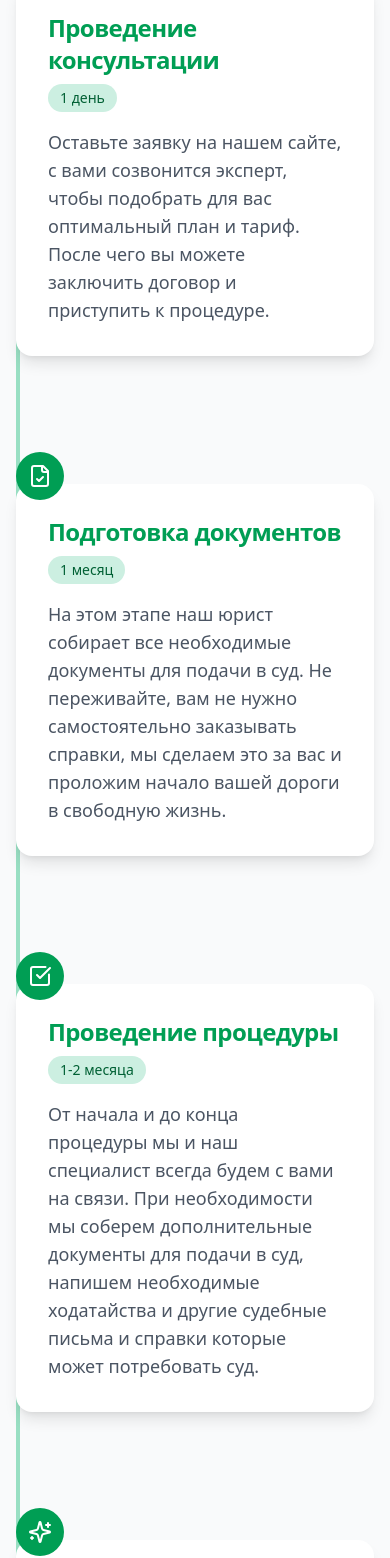
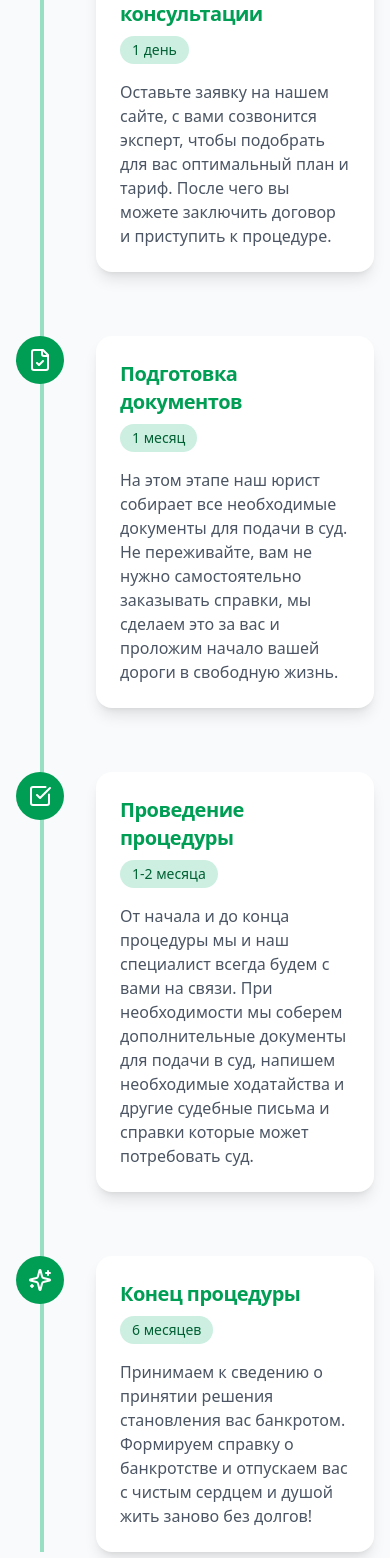
Before and after one commit to plaibo1/bcy-landing-v0, a Next.js app: page / in a window 390 px wide. Shown: the part 4211-5769 px from the top of the page. Built offline with nearby package versions, Linux system fonts and the light colour scheme.

Commit message:
feat: update mobile WorkStages

```diff
--- a/components/sections/work-stages.tsx
+++ b/components/sections/work-stages.tsx
@@ -1,11 +1,13 @@
-import { Calendar, FileCheck, CheckSquare, Sparkles } from "lucide-react"
+import { Calendar, FileCheck, CheckSquare, Sparkles } from "lucide-react";
 
 export function WorkStages() {
   return (
     <section id="stages" className="py-24 bg-gray-50">
       <div className="container mx-auto px-4">
         <div className="text-center mb-16">
-          <h2 className="text-4xl md:text-5xl font-extrabold text-gray-900 mb-6">Этапы работы</h2>
+          <h2 className="text-4xl md:text-5xl font-extrabold text-gray-900 mb-6">
+            Этапы работы
+          </h2>
           <p className="text-xl text-gray-600 max-w-3xl mx-auto">
             Простой и понятный процесс от консультации до списания долгов
           </p>
@@ -14,106 +16,122 @@ export function WorkStages() {
         <div className="max-w-5xl mx-auto">
           {/* Timeline container */}
           <div className="relative">
-            {/* Vertical line */}
-            <div className="absolute left-0 md:left-1/2 transform md:-translate-x-1/2 h-full w-1 bg-primary-200"></div>
+            {/* Vertical line - скрыта на мобильных, показана на десктопе */}
+            <div className="hidden md:block absolute left-1/2 transform -translate-x-1/2 h-full w-1 bg-primary-200"></div>
+
+            {/* Мобильная вертикальная линия */}
+            <div className="md:hidden absolute left-6 top-0 h-full w-1 bg-primary-200"></div>
 
             {/* Stage 1 */}
-            <div className="relative flex flex-col md:flex-row items-center md:justify-between mb-24">
+            <div className="relative flex flex-col md:flex-row items-start md:items-center md:justify-between mb-16 md:mb-24">
               {/* Timeline dot */}
               <div className="absolute left-0 md:left-1/2 transform md:-translate-x-1/2 w-12 h-12 bg-primary rounded-full flex items-center justify-center z-10">
                 <Calendar className="h-6 w-6 text-white" />
               </div>
 
-              {/* Left content (desktop) / Top content (mobile) */}
-              <div className="md:w-[calc(50%-3rem)] md:pr-12 md:text-right order-2 md:order-1 mt-8 md:mt-0">
-                <div className="bg-white p-8 rounded-2xl shadow-lg">
-                  <h3 className="text-2xl font-bold mb-2 text-primary">Проведение консультации</h3>
+              {/* Content - на мобильных всегда справа от точки */}
+              <div className="ml-20 md:ml-0 md:w-[calc(50%-3rem)] md:pr-12 md:text-right md:order-1">
+                <div className="bg-white p-6 md:p-8 rounded-2xl shadow-lg">
+                  <h3 className="text-xl md:text-2xl font-bold mb-2 text-primary">
+                    Проведение консультации
+                  </h3>
                   <div className="inline-flex items-center justify-center px-3 py-1 rounded-full bg-primary-100 text-primary-800 text-sm font-medium mb-4">
                     1 день
                   </div>
-                  <p className="text-gray-600 text-lg">
-                    Оставьте заявку на нашем сайте, с вами созвонится эксперт, чтобы подобрать для вас оптимальный план
-                    и тариф. После чего вы можете заключить договор и приступить к процедуре.
+                  <p className="text-gray-600 text-base md:text-lg">
+                    Оставьте заявку на нашем сайте, с вами созвонится эксперт,
+                    чтобы подобрать для вас оптимальный план и тариф. После чего
+                    вы можете заключить договор и приступить к процедуре.
                   </p>
                 </div>
               </div>
 
-              {/* Right content (desktop) - empty for first item */}
-              <div className="md:w-[calc(50%-3rem)] md:pl-12 order-1 md:order-2 invisible md:visible"></div>
+              {/* Пустое место для десктопа */}
+              <div className="hidden md:block md:w-[calc(50%-3rem)] md:pl-12 md:order-2"></div>
             </div>
 
             {/* Stage 2 */}
-            <div className="relative flex flex-col md:flex-row items-center md:justify-between mb-24">
+            <div className="relative flex flex-col md:flex-row items-start md:items-center md:justify-between mb-16 md:mb-24">
               {/* Timeline dot */}
               <div className="absolute left-0 md:left-1/2 transform md:-translate-x-1/2 w-12 h-12 bg-primary rounded-full flex items-center justify-center z-10">
                 <FileCheck className="h-6 w-6 text-white" />
               </div>
 
-              {/* Left content (desktop) - empty for second item */}
-              <div className="md:w-[calc(50%-3rem)] md:pr-12 order-2 md:order-1 invisible md:visible"></div>
+              {/* Пустое место для десктопа */}
+              <div className="hidden md:block md:w-[calc(50%-3rem)] md:pr-12 md:order-1"></div>
 
-              {/* Right content (desktop) / Top content (mobile) */}
-              <div className="md:w-[calc(50%-3rem)] md:pl-12 order-1 md:order-2 mt-8 md:mt-0">
-                <div className="bg-white p-8 rounded-2xl shadow-lg">
-                  <h3 className="text-2xl font-bold mb-2 text-primary">Подготовка документов</h3>
+              {/* Content */}
+              <div className="ml-20 md:ml-0 md:w-[calc(50%-3rem)] md:pl-12 md:order-2">
+                <div className="bg-white p-6 md:p-8 rounded-2xl shadow-lg">
+                  <h3 className="text-xl md:text-2xl font-bold mb-2 text-primary">
+                    Подготовка документов
+                  </h3>
                   <div className="inline-flex items-center justify-center px-3 py-1 rounded-full bg-primary-100 text-primary-800 text-sm font-medium mb-4">
                     1 месяц
                   </div>
-                  <p className="text-gray-600 text-lg">
-                    На этом этапе наш юрист собирает все необходимые документы для подачи в суд. Не переживайте, вам не
-                    нужно самостоятельно заказывать справки, мы сделаем это за вас и проложим начало вашей дороги в
-                    свободную жизнь.
+                  <p className="text-gray-600 text-base md:text-lg">
+                    На этом этапе наш юрист собирает все необходимые документы
+                    для подачи в суд. Не переживайте, вам не нужно
+                    самостоятельно заказывать справки, мы сделаем это за вас и
+                    проложим начало вашей дороги в свободную жизнь.
                   </p>
                 </div>
               </div>
             </div>
 
             {/* Stage 3 */}
-            <div className="relative flex flex-col md:flex-row items-center md:justify-between mb-24">
+            <div className="relative flex flex-col md:flex-row items-start md:items-center md:justify-between mb-16 md:mb-24">
               {/* Timeline dot */}
               <div className="absolute left-0 md:left-1/2 transform md:-translate-x-1/2 w-12 h-12 bg-primary rounded-full flex items-center justify-center z-10">
                 <CheckSquare className="h-6 w-6 text-white" />
               </div>
 
-              {/* Left content (desktop) / Top content (mobile) */}
-              <div className="md:w-[calc(50%-3rem)] md:pr-12 md:text-right order-2 md:order-1 mt-8 md:mt-0">
-                <div className="bg-white p-8 rounded-2xl shadow-lg">
-                  <h3 className="text-2xl font-bold mb-2 text-primary">Проведение процедуры</h3>
+              {/* Content */}
+              <div className="ml-20 md:ml-0 md:w-[calc(50%-3rem)] md:pr-12 md:text-right md:order-1">
+                <div className="bg-white p-6 md:p-8 rounded-2xl shadow-lg">
+                  <h3 className="text-xl md:text-2xl font-bold mb-2 text-primary">
+                    Проведение процедуры
+                  </h3>
                   <div className="inline-flex items-center justify-center px-3 py-1 rounded-full bg-primary-100 text-primary-800 text-sm font-medium mb-4">
                     1-2 месяца
                   </div>
-                  <p className="text-gray-600 text-lg">
-                    От начала и до конца процедуры мы и наш специалист всегда будем с вами на связи. При необходимости
-                    мы соберем дополнительные документы для подачи в суд, напишем необходимые ходатайства и другие
-                    судебные письма и справки которые может потребовать суд.
+                  <p className="text-gray-600 text-base md:text-lg">
+                    От начала и до конца процедуры мы и наш специалист всегда
+                    будем с вами на связи. При необходимости мы соберем
+                    дополнительные документы для подачи в суд, напишем
+                    необходимые ходатайства и другие судебные письма и справки
+                    которые может потребовать суд.
                   </p>
                 </div>
               </div>
 
-              {/* Right content (desktop) - empty for third item */}
-              <div className="md:w-[calc(50%-3rem)] md:pl-12 order-1 md:order-2 invisible md:visible"></div>
+              {/* Пустое место для десктопа */}
+              <div className="hidden md:block md:w-[calc(50%-3rem)] md:pl-12 md:order-2"></div>
             </div>
 
             {/* Stage 4 */}
-            <div className="relative flex flex-col md:flex-row items-center md:justify-between">
+            <div className="relative flex flex-col md:flex-row items-start md:items-center md:justify-between">
               {/* Timeline dot */}
               <div className="absolute left-0 md:left-1/2 transform md:-translate-x-1/2 w-12 h-12 bg-primary rounded-full flex items-center justify-center z-10">
                 <Sparkles className="h-6 w-6 text-white" />
               </div>
 
-              {/* Left content (desktop) - empty for fourth item */}
-              <div className="md:w-[calc(50%-3rem)] md:pr-12 order-2 md:order-1 invisible md:visible"></div>
+              {/* Пустое место для десктопа */}
+              <div className="hidden md:block md:w-[calc(50%-3rem)] md:pr-12 md:order-1"></div>
 
-              {/* Right content (desktop) / Top content (mobile) */}
-              <div className="md:w-[calc(50%-3rem)] md:pl-12 order-1 md:order-2 mt-8 md:mt-0">
-                <div className="bg-white p-8 rounded-2xl shadow-lg">
-                  <h3 className="text-2xl font-bold mb-2 text-primary">Конец процедуры</h3>
+              {/* Content */}
+              <div className="ml-20 md:ml-0 md:w-[calc(50%-3rem)] md:pl-12 md:order-2">
+                <div className="bg-white p-6 md:p-8 rounded-2xl shadow-lg">
+                  <h3 className="text-xl md:text-2xl font-bold mb-2 text-primary">
+                    Конец процедуры
+                  </h3>
                   <div className="inline-flex items-center justify-center px-3 py-1 rounded-full bg-primary-100 text-primary-800 text-sm font-medium mb-4">
                     6 месяцев
                   </div>
-                  <p className="text-gray-600 text-lg">
-                    Принимаем к сведению о принятии решения становления вас банкротом. Формируем справку о банкротстве и
-                    отпускаем вас с чистым сердцем и душой жить заново без долгов!
+                  <p className="text-gray-600 text-base md:text-lg">
+                    Принимаем к сведению о принятии решения становления вас
+                    банкротом. Формируем справку о банкротстве и отпускаем вас с
+                    чистым сердцем и душой жить заново без долгов!
                   </p>
                 </div>
               </div>
@@ -122,5 +140,5 @@ export function WorkStages() {
         </div>
       </div>
     </section>
-  )
+  );
 }
```
